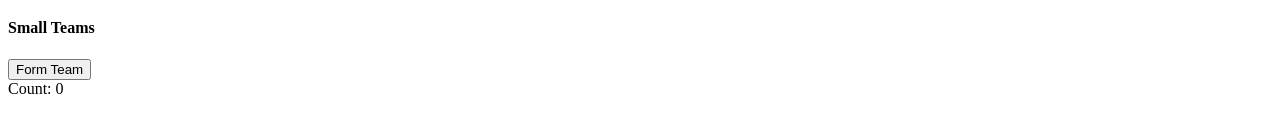
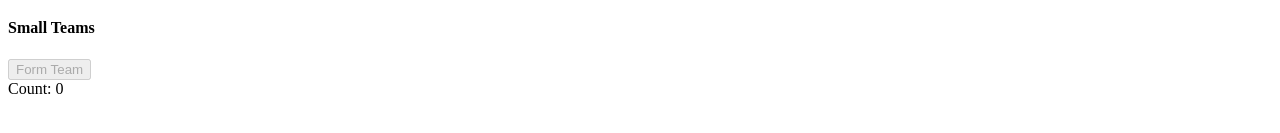
Before and after one commit to mikeoutlaw/everything-is-broken, an Angular app in the folder widgetco/: page / in a window 1280 px wide. Shown: the part 251-384 px from the top of the page. Built offline with nearby package versions, Linux system fonts and the light colour scheme.

Commit message:
Improved the game play by making the available actions more clear to the player by enabling/disabling options when appropriate. Also added additional supporting unit tests.

```diff
--- a/widgetco/src/app/company.service.ts
+++ b/widgetco/src/app/company.service.ts
@@ -29,6 +29,10 @@ export class CompanyService {
     this.company.formSmallTeam(this);
   }
 
+  canFormSmallTeam(): Boolean {
+    return this.company.canFormSmallTeam();
+  }
+
   /**
    * Returns a cost between the min and max new host cost, exclusively.
    */
--- a/widgetco/src/app/company.ts
+++ b/widgetco/src/app/company.ts
@@ -13,6 +13,7 @@ export class Company {
     readonly maxTicketValue: number = .18;
     readonly minTicketValue: number = .07;
 
+    private readonly smallTeamSize: number = 5;
     private readonly smallTeamDelayMs: number = 800;
     private readonly smallTeamTicketCloseRate: number = 5;
 
@@ -39,10 +40,13 @@ export class Company {
     }
 
     formSmallTeam(companyService: CompanyService): void {
-        const smallTeamSize: number = 5;
         let individualContributors = this.employees.filter(employee => employee.isIndividualContributor());
-        if (individualContributors.length < smallTeamSize) return;
-        individualContributors.slice(0, smallTeamSize).forEach(employee => employee.moveToTeam());
+        if (individualContributors.length < this.smallTeamSize) return;
+        individualContributors.slice(0, this.smallTeamSize).forEach(employee => employee.moveToTeam());
         this.smallTeams.push(new Team(companyService, this.smallTeamDelayMs, this.smallTeamTicketCloseRate));
     }
+
+    canFormSmallTeam(): Boolean {
+        return this.employees.filter(employee => employee.isIndividualContributor()).length >= this.smallTeamSize;
+    }
 }
--- a/widgetco/src/app/individual-contributors/individual-contributors.component.html
+++ b/widgetco/src/app/individual-contributors/individual-contributors.component.html
@@ -1,5 +1,5 @@
 <h4>Individual Contributors</h4>
 <p>
-    <button (click)="onNewHireClick()">New Hire</button><br />
+    <button [disabled]="company.hiringBudget < newHireCost" (click)="onNewHireClick()">New Hire</button><br />
     Hiring cost: {{newHireCost|currency:'USD':'$'}}
 </p>
--- a/widgetco/src/app/individual-contributors/individual-contributors.component.ts
+++ b/widgetco/src/app/individual-contributors/individual-contributors.component.ts
@@ -7,11 +7,13 @@ import { CompanyService } from '../company.service';
   styleUrls: ['./individual-contributors.component.css']
 })
 export class IndividualContributorsComponent implements OnInit {
+  company: any;
   newHireCost: number = 5;
 
   constructor(private companyService: CompanyService) { }
 
   ngOnInit(): void {
+    this.companyService.getCompany().subscribe(company => this.company = company);
   }
 
   onNewHireClick(): void {
--- a/widgetco/src/app/small-teams/small-teams.component.html
+++ b/widgetco/src/app/small-teams/small-teams.component.html
@@ -1,5 +1,5 @@
 <h4>Small Teams</h4>
 <p>
-    <button (click)="onFormTeamClick()">Form Team</button><br />
+    <button [disabled]="!canFormSmallTeam()" (click)="onFormTeamClick()">Form Team</button><br />
     Count: {{company.smallTeams.length|number}}
 </p>
--- a/widgetco/src/app/small-teams/small-teams.component.ts
+++ b/widgetco/src/app/small-teams/small-teams.component.ts
@@ -18,4 +18,8 @@ export class SmallTeamsComponent implements OnInit {
   onFormTeamClick(): void {
     this.companyService.formSmallTeam();
   }
+
+  canFormSmallTeam(): Boolean {
+    return this.companyService.canFormSmallTeam();
+  }
 }
```
Also changed, not shown: 1 other file (tests, documents, lock files or other folders).
